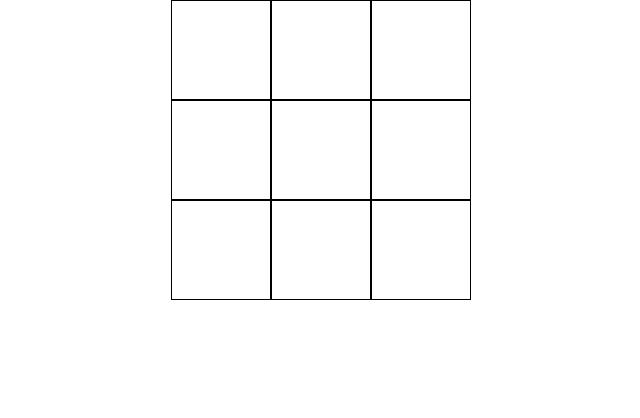
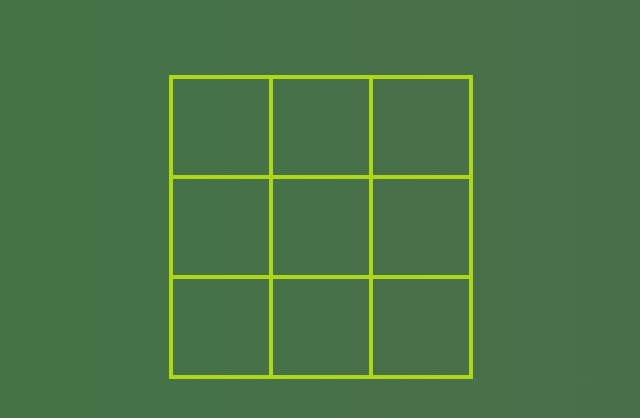
Before and after one commit to Bernard-VERA/Tic-tac-toe, a plain HTML site: page index.html in a window 1280 px wide. Shown: the whole page, without its empty margins (319-959 px from the left). Drawn offline with Linux system fonts and the light colour scheme.

Commit message:
Ajout de couleurs

```diff
--- a/style.css
+++ b/style.css
@@ -5,19 +5,26 @@
     box-sizing: border-box;
 }
 
+body {
+    background: -webkit-linear-gradient(90deg, #427643,#477148,#4b6d4c);
+    background: linear-gradient(90deg, #427643,#477148,#4b6d4c);
+}
+
 /* Utilisation de grid */
 .grid {
     display: grid;
     grid-template-columns: repeat(3, 100px);
     grid-template-rows: repeat(3, 100px);
-    justify-content: center;
+    margin: 75px auto 0px;
+    width: 304px;
+    border: 2px solid #aed717;
 }
 
 .cell {
-    border: 1px solid black;
+    border: 2px solid #aed717;
     display: flex;
     align-items: center;
-    justify-content: center;
+    box-sizing: border-box;
     font-size: 2rem;
     cursor: pointer;
 }
@@ -26,7 +33,7 @@
 .alert {
     display: none;
     position: fixed;
-    top: 50%;
+    top: 55%;
     left: 50%;
     transform: translate(-50%, -50%);
     background-color: white;
@@ -38,7 +45,7 @@
 
 /* Création d'un bouton alerte personnalisée */
 #alertButton {
-    margin-top: 10px;
+    margin: 10px;
     padding: 5px 10px;
     cursor: pointer;
 }
```
